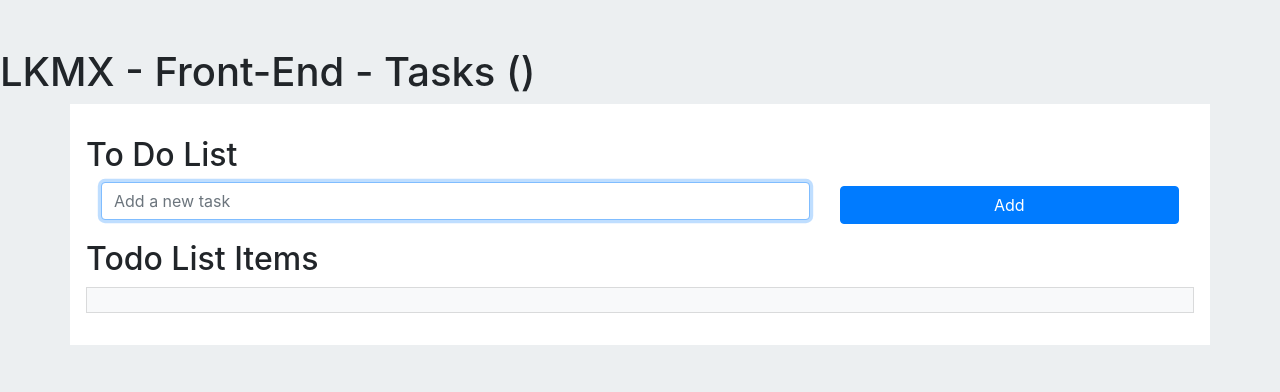
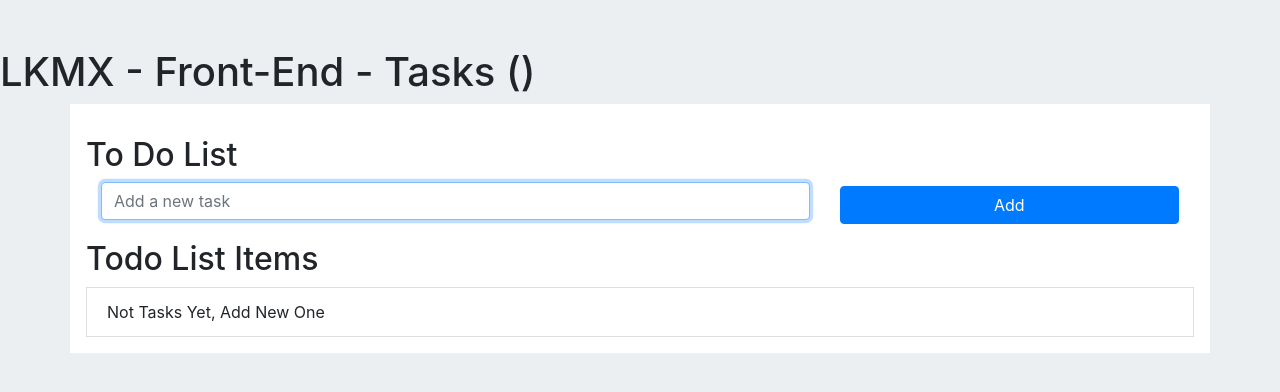
Before and after one commit to jorchsg/ToDoList, a React (Create React App) app: page / in a window 1280 px wide. Shown: the top 392 px of the page. Built offline with nearby package versions, Linux system fonts and the light colour scheme.

Commit message:
display ui message for empty tasks

```diff
--- a/src/components/layout/TodoList.js
+++ b/src/components/layout/TodoList.js
@@ -4,17 +4,23 @@ import TodoListItem from './TodoListItem';
 
 const TodoList = () => {
 
-    const { todos } = useContext(TodoContext)
-    console.log(todos);
+    const { todos } = useContext(TodoContext);
 
     return (
         <>
             <h2>Todo List Items</h2>
-            <ul className="list-group-item list-group-flush bg-light">
-                {todos.map((todo, index) => (
-                    <TodoListItem key={todo.id} todo={todo} index={index} />
-                ))}
-            </ul>
+            {
+                todos.length === 0 ? (
+                    <li className="list-group-item">Not Tasks Yet, Add New One</li>
+                ) : (
+                    <ul className="list-group-item list-group-flush bg-light">
+                        {todos.map((todo, index) => (
+                            <TodoListItem key={todo.id} todo={todo} index={index} />
+                        ))}
+                    </ul>
+                )
+            }
+
         </>
     )
 }
```
